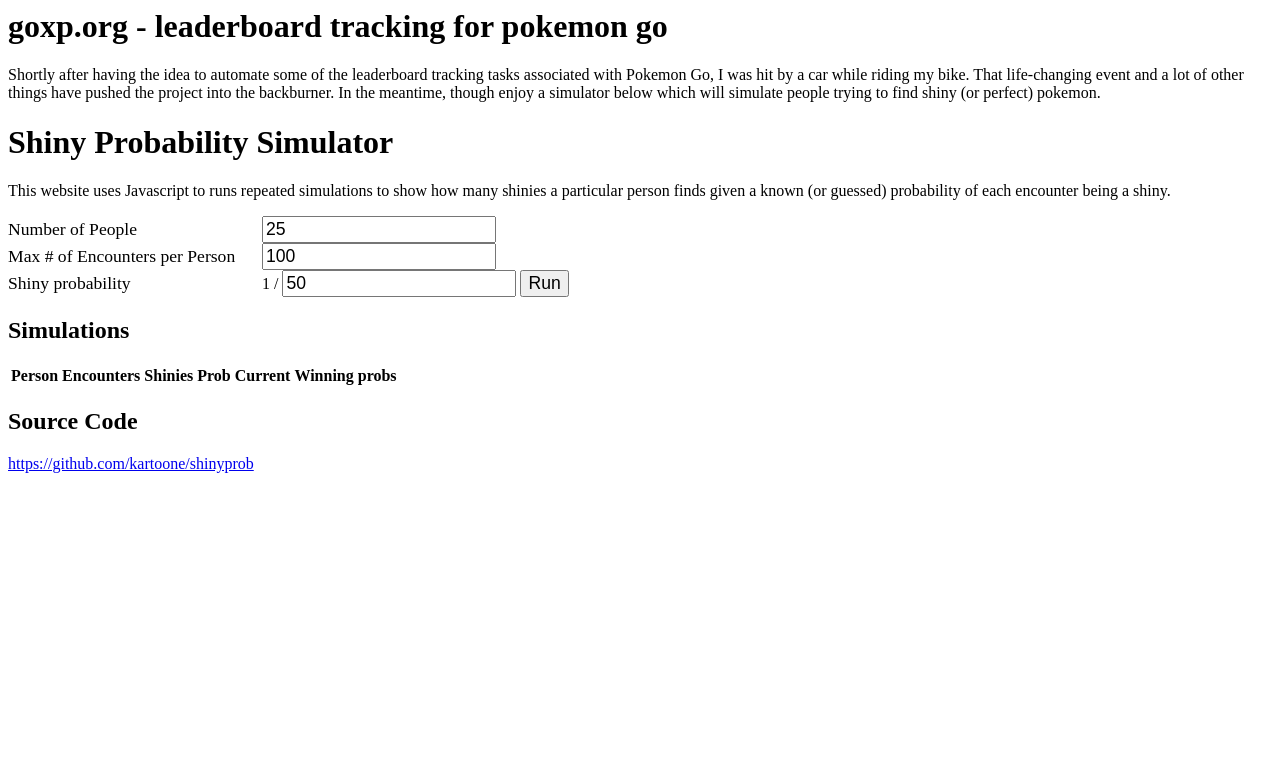
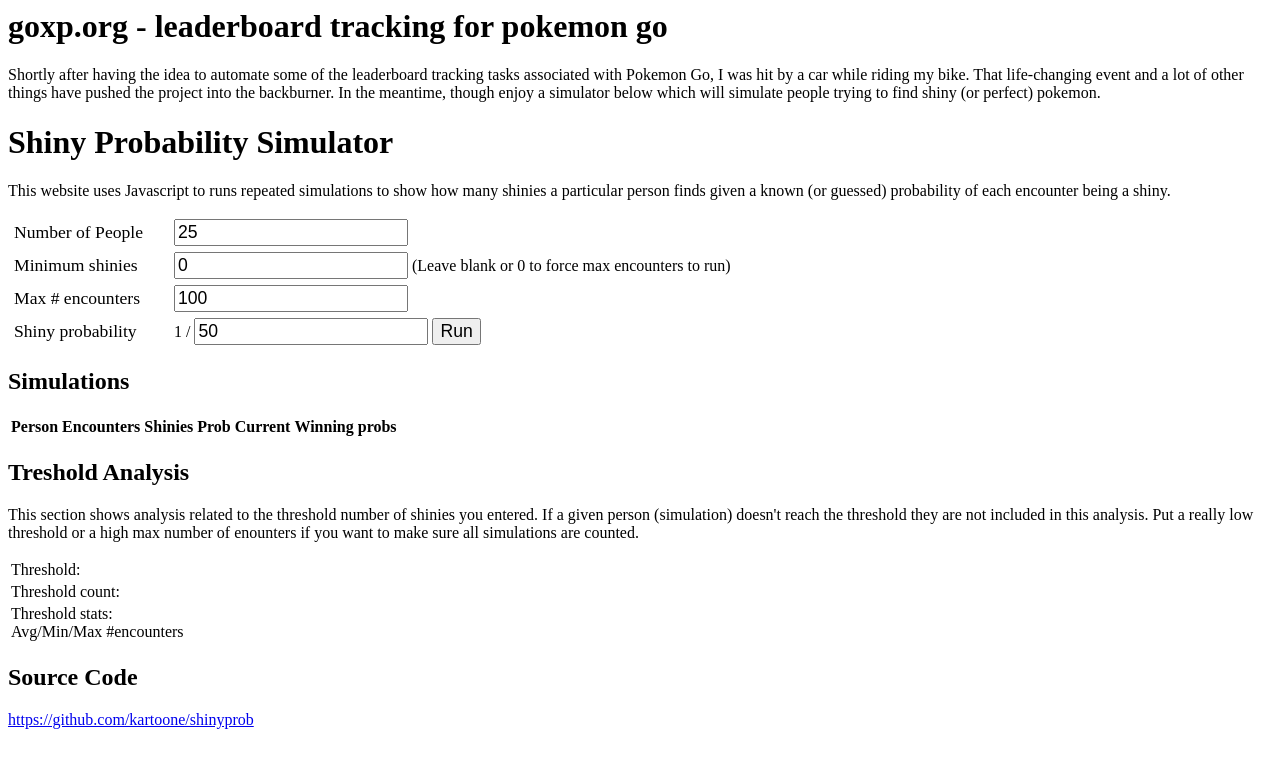
Before and after one commit to kartoone/shinyprob, a PHP site: page / in a window 1280 px wide. Shown: the top 768 px of the page. Run offline with PHP 8.4, Linux system fonts and the light colour scheme; lists and menus that the app fills with data are empty.

Commit message:
Threshold param plus beginning of threshold analysis code

```diff
--- a/index.php
+++ b/index.php
@@ -3,7 +3,7 @@
   <title>goxp.org - leaderboard tracking for pokemon go</title>
   <script type="text/JavaScript" src="randomsim.js"></script>
   <style>
-  label {display:inline-block;width:250px;font-size:1.1em}
+  label {display:inline-block;width:150px;font-size:1.1em;padding:6px}
   input {font-size:1.1em}
   </style>
 </head>
@@ -21,7 +21,9 @@
   <form action="#" onsubmit="runSimulation(event);return false;">
     <label for="numsims">Number of People</label>
     <input type="number" id="numsims" name="numsims" value="25" /><br />
-    <label for="numsims">Max # of Encounters per Person</label>
+    <label for="threshold">Minimum shinies</label>
+    <input type="number" id="threshold" name="threshold" value="0" /> (Leave blank or 0 to force max encounters to run)<br />
+    <label for="numsims">Max # encounters</label>
     <input type="number" id="numruns" name="numruns" value="100" /><br />
     <label for="numsims">Shiny probability</label>
     1 / <input type="number" id="simprob" name="simprob" value="50" />
@@ -35,6 +37,22 @@
     <tbody>
     </tbody>
   </table>
+  <h2>Treshold Analysis</h2>
+  <p>This section shows analysis related to the threshold number of shinies you entered. If a given person (simulation) doesn't reach the threshold they are not included in this analysis. Put a really low threshold or a high max number of enounters if you want to make sure all simulations are counted.</p>
+  <table>
+    <tr>
+      <td>Threshold:</td>
+      <td id="anathresh"></td>
+    </tr>
+    <tr>
+      <td>Threshold count:</td>
+      <td id="anacount"></td>
+    </tr>
+    <tr>
+      <td>Threshold stats:<br />Avg/Min/Max #encounters</td>
+      <td id="anastats"></td>
+    </tr>
+  </table>
   <h2>Source Code</h2>
   <a href="https://github.com/kartoone/shinyprob">https://github.com/kartoone/shinyprob</a>
 </body>
--- a/randomsim.js
+++ b/randomsim.js
@@ -3,6 +3,7 @@ var workers = [];
 function runSimulation(event) {
   event.preventDefault();
   var sims = Number(document.getElementById("numsims").value);
+  var thresh = Number(document.getElementById("threshold").value);
   var runs = Number(document.getElementById("numruns").value);
   var prob = Number(document.getElementById("simprob").value);
   killWorkers();
@@ -14,7 +15,7 @@ function runSimulation(event) {
       // worker sends back [id, successes, total, currentrand, currentprob]
       updateRow(e.data[0],e.data);
     });
-    workers[i].postMessage([i,runs,prob]);
+    workers[i].postMessage([i,runs,prob,thresh]);
   }
 }
 
```
Also changed, not shown: randworker.js (+8 -1 lines).
